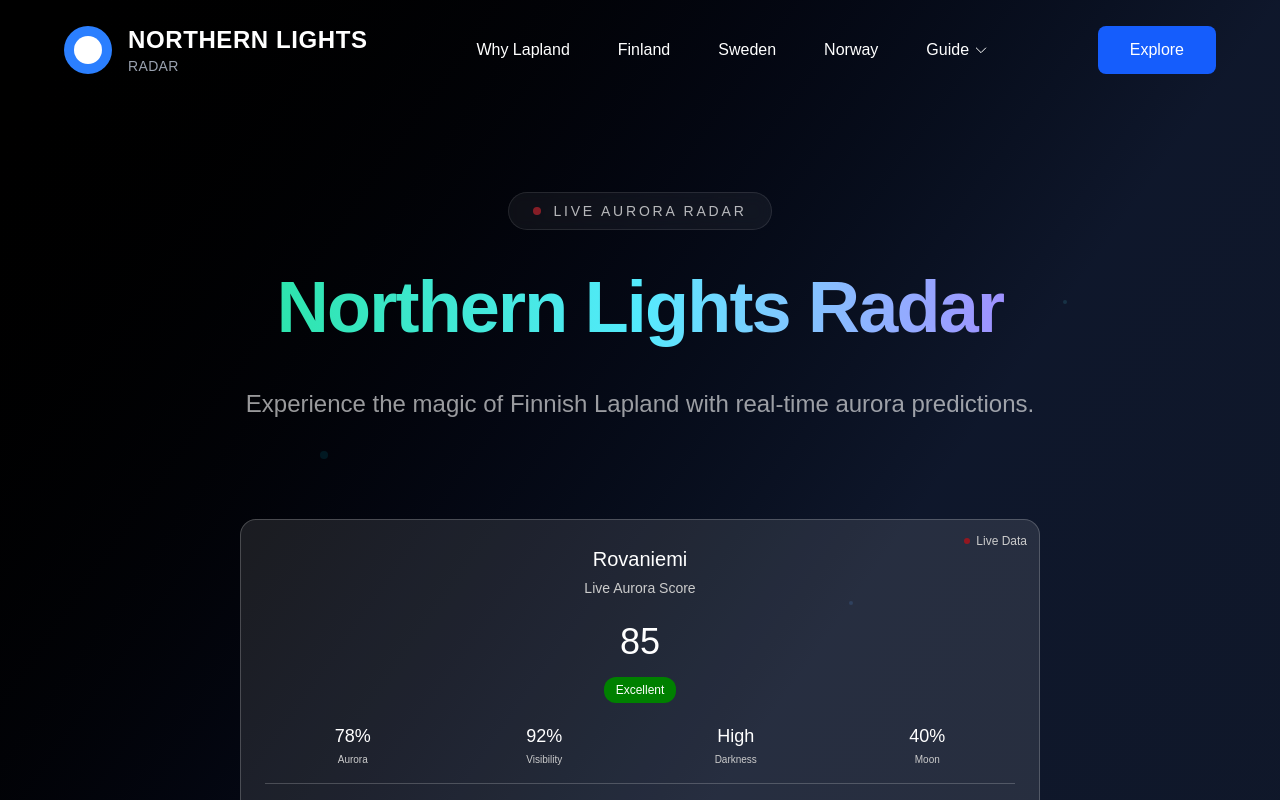
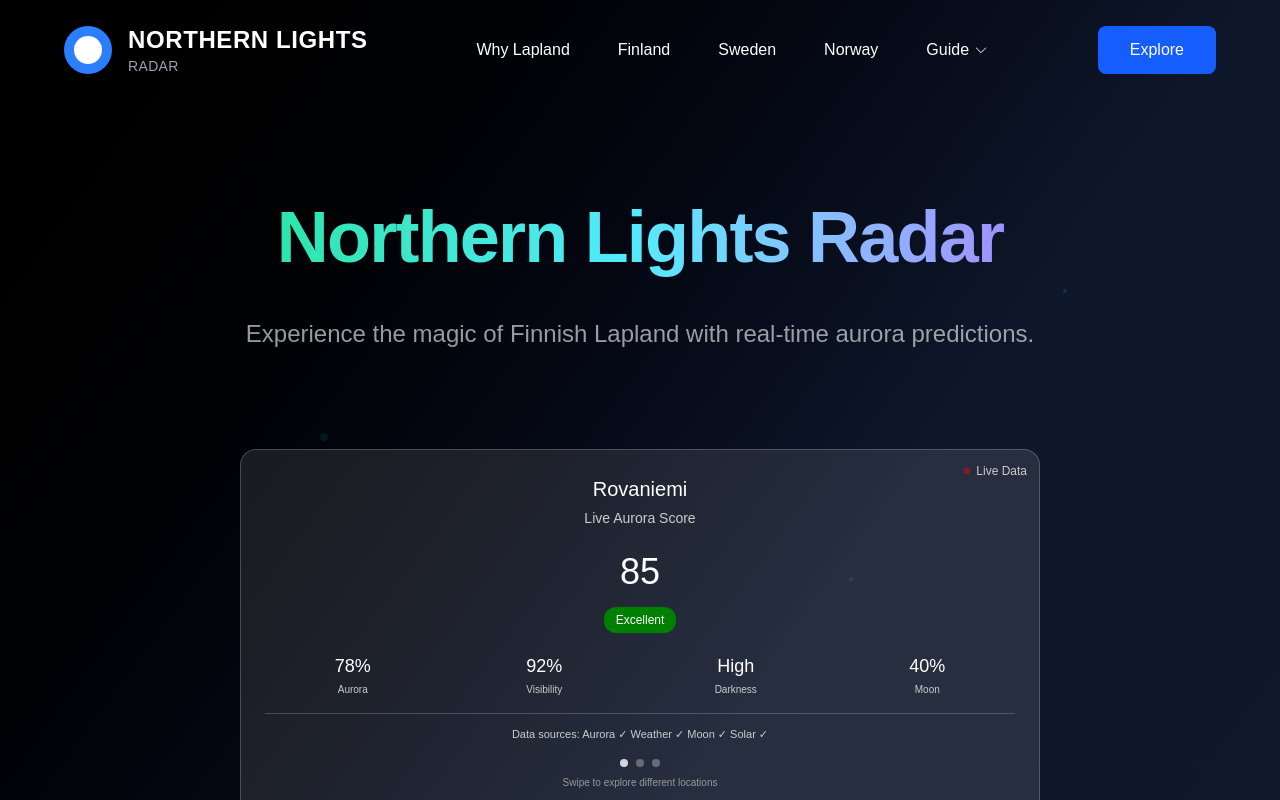
Before and after one commit to kirkkis-pixel/northern-lights-radar, a Next.js app: page / in a window 1280 px wide. Shown: the top 800 px of the page. Built offline with nearby package versions, Linux system fonts and the light colour scheme; no server answers.

Commit message:
Remove Live Conditions pill from front page
- Remove the 'Live Aurora Radar' pill with blinking dot from front page
- Clean up the hero section for a more minimal design
- Title now stands alone without the pill above it

```diff
--- a/src/app/page.tsx
+++ b/src/app/page.tsx
@@ -50,10 +50,6 @@ export default function HomePage() {
         <div className="relative z-10 max-w-8xl mx-auto px-12 text-center pt-16">
           {/* Main Headline */}
           <div className="mb-24">
-            <div className="inline-flex items-center px-6 py-2 bg-white/5 backdrop-blur-sm rounded-full border border-white/10 mb-8">
-              <div className="w-2 h-2 bg-red-500 rounded-full mr-3 animate-pulse"></div>
-              <span className="text-sm font-light text-white/70 tracking-[0.2em] uppercase">Live Aurora Radar</span>
-            </div>
             <h1 className="text-6xl md:text-7xl font-bold mb-8 tracking-tight leading-tight">
               <div className="bg-gradient-to-r from-green-400 via-cyan-300 via-blue-400 to-purple-500 bg-clip-text text-transparent">
                 Northern Lights Radar
```
